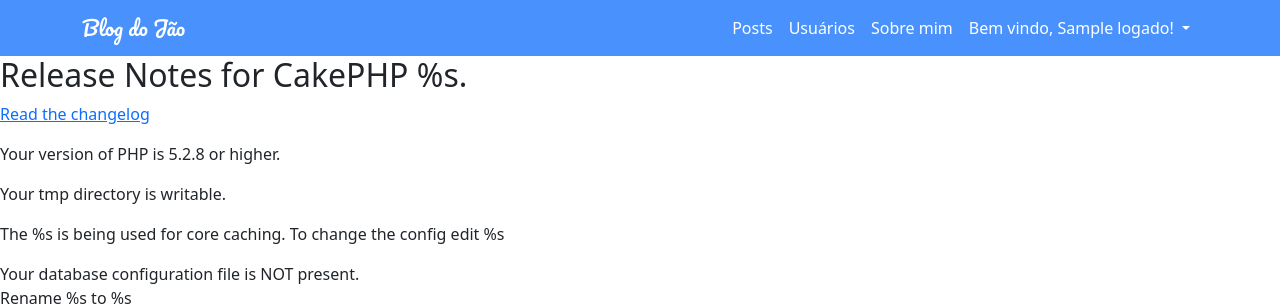
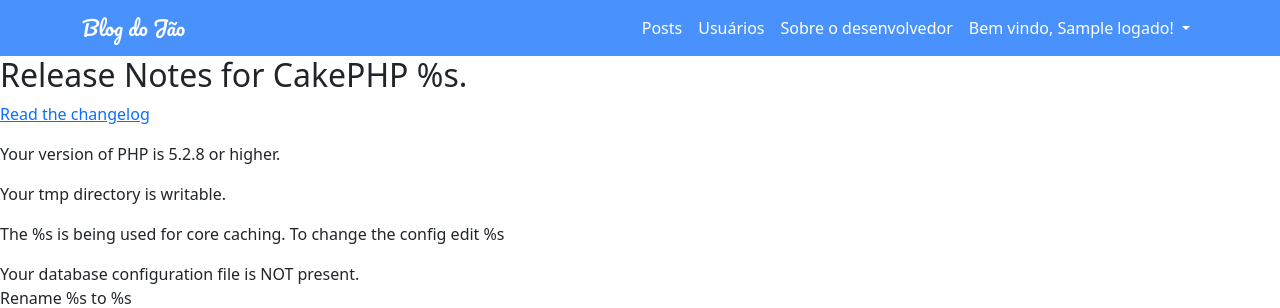
Before and after one commit to jvsouz4/Blog, a CakePHP app: the page made by app/View/Pages/home.ctp in a window 1280 px wide. Shown: the top 308 px of the page. Run offline with PHP 8.4 and a stand-in for CakePHP, Linux system fonts and the light colour scheme; the template is opened without the code that fills it: most values are stand-ins (such as "Sample title", 1, 10 or a date in 2020); data that the repository does not hold is empty; some libraries are stand-ins or nearby versions.

Commit message:
Linkando o devIcons

```diff
--- a/app/View/Layouts/default.ctp
+++ b/app/View/Layouts/default.ctp
@@ -13,6 +13,8 @@
 		<!-- Bootstrap core CSS-->
 		<link href="https://cdn.jsdelivr.net/npm/bootstrap@5.2.3/dist/css/bootstrap.min.css" rel="stylesheet" integrity="sha384-rbsA2VBKQhggwzxH7pPCaAqO46MgnOM80zW1RWuH61DGLwZJEdK2Kadq2F9CUG65" crossorigin="anonymous">
 		<link href="https://fonts.googleapis.com/css?family=Pacifico" rel="stylesheet">
+		<!-- Dev Icon-->
+		<link rel="stylesheet" href="https://cdn.jsdelivr.net/gh/devicons/devicon@v2.15.1/devicon.min.css">
 	</head>
 	<body>
 		<!-- Header-->
@@ -28,10 +30,10 @@
 						<ul class="navbar-nav ms-auto mb-2 mb-lg-0">
 							<li class="nav-item"><a class="text-white nav-link" href="http://localhost:8000">Posts</a></li>
 							<li class="nav-item"><a class="text-white nav-link" href="http://localhost:8000/users">Usuários</a></li>
-							<li class="nav-item"><a class="text-white nav-link" href="http://localhost:8000/infos">Sobre mim</a></li>
+							<li class="nav-item"><a class="text-white nav-link" href="http://localhost:8000/infos">Sobre o desenvolvedor</a></li>
 							<li class="nav-item dropdown">
 
-								<a class="text-white nav-link dropdown-toggle" href="#" role="button" data-bs-toggle="dropdown" aria-expanded="false">
+								<a class="text-white nav-link dropdown-toggle" role="button" data-bs-toggle="dropdown" aria-expanded="false">
 									Bem vindo, <?php echo $logado ?>!
 								</a>
 								<ul class="dropdown-menu dropdown-menu-dark">
```
